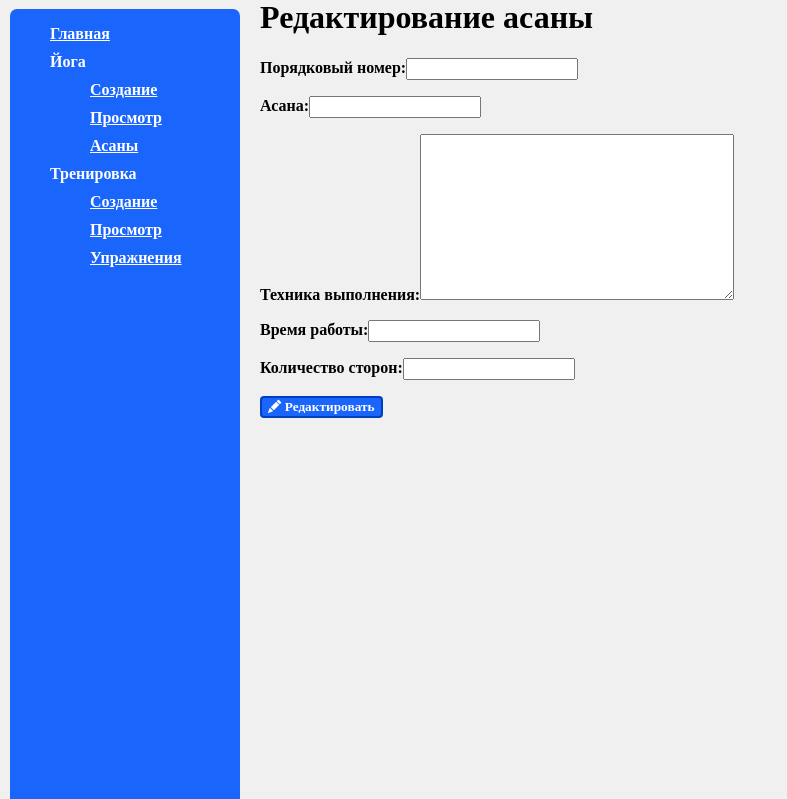
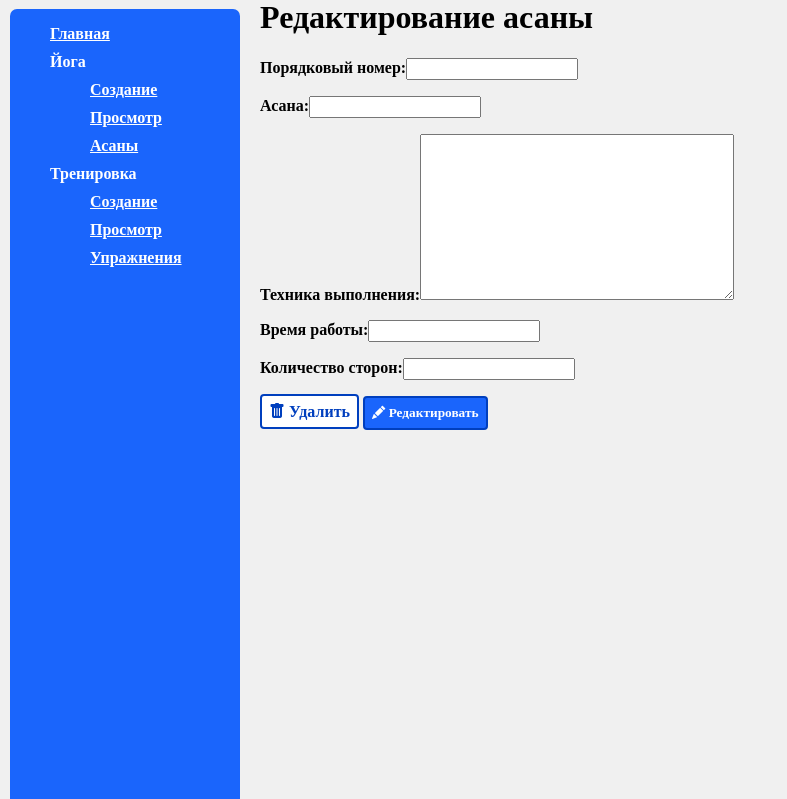
Before and after one commit to mika-akopyan/training_diary, a Django app: template website/diary_training_sessions/yoga/templates/yoga/asana_update.html in a window 1280 px wide. Shown: the part 22-821 px from the top of the page, without its empty margins (0-787 px from the left). Run offline with Django 5.2, Linux system fonts and the light colour scheme; the template is opened without the code that fills it: values that come from a table or form of the project are taken from there, others are empty.

Commit message:
feat: Add an empty delete button to the edit page

```diff
--- a/website/diary_training_sessions/workout/static/base/css/object_update.css
+++ b/website/diary_training_sessions/workout/static/base/css/object_update.css
@@ -5,10 +5,16 @@ h1 {
     font-weight: 600;
 }
 
-.form__edit-object {
+.form__edit-object,
+.form__delete-object {
     font-family: 'Bahnschrift';
     font-weight: 600;
     font-stretch: semi-condensed;
+}
+
+.form__edit-object,
+.form__delete-object {
+    padding: 7px;
 }
 
 .form__edit-object {
@@ -25,3 +31,19 @@ h1 {
 .form__edit-object:active {
     background: rgb(0, 63, 190);
 }
+
+.form__delete-object {
+    border: 2px solid rgb(0, 63, 190);
+    border-radius: 4px;
+    background: white;
+    color: rgb(0, 63, 190);
+    text-decoration: none;
+}
+
+.form__delete-object:hover {
+    box-shadow: 0 0 15px rgb(48, 155, 255);
+}
+
+.form__delete-object:active {
+    background: rgb(180, 180, 180);
+}
--- a/website/diary_training_sessions/workout/templates/workout/exercise_update.html
+++ b/website/diary_training_sessions/workout/templates/workout/exercise_update.html
@@ -16,6 +16,7 @@
         {% for f in form %}
             <p><label class='form__label' for="{{ f.id_for_label }}">{{ f.label }}:</label>{{ f }}</p>
         {% endfor %}
+        <a class='form__delete-object' href=''><i class="bi bi-trash-fill"></i> Удалить</a>
         <button class='form__edit-object' type="submit"><i class="bi bi-pencil-fill"></i> Редактировать</button>
     </form>
 {% endblock content %}
--- a/website/diary_training_sessions/yoga/templates/yoga/asana_update.html
+++ b/website/diary_training_sessions/yoga/templates/yoga/asana_update.html
@@ -16,6 +16,7 @@
         {% for f in form %}
             <p><label class='form__label' for="{{ f.id_for_label }}">{{ f.label }}:</label>{{ f }}</p>
         {% endfor %}
+        <a class='form__delete-object' href=''><i class="bi bi-trash-fill"></i> Удалить</a>
         <button class='form__edit-object' type="submit"><i class="bi bi-pencil-fill"></i> Редактировать</button>
     </form>
 {% endblock content %}
```
